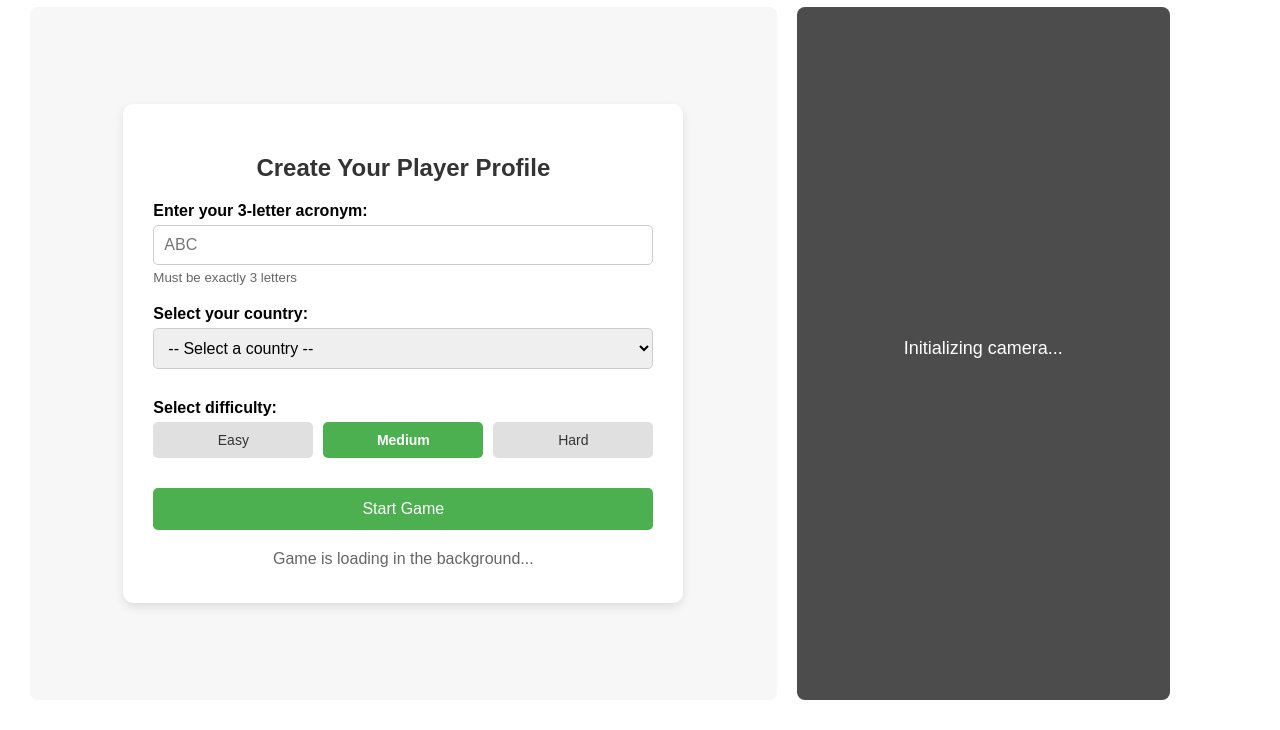
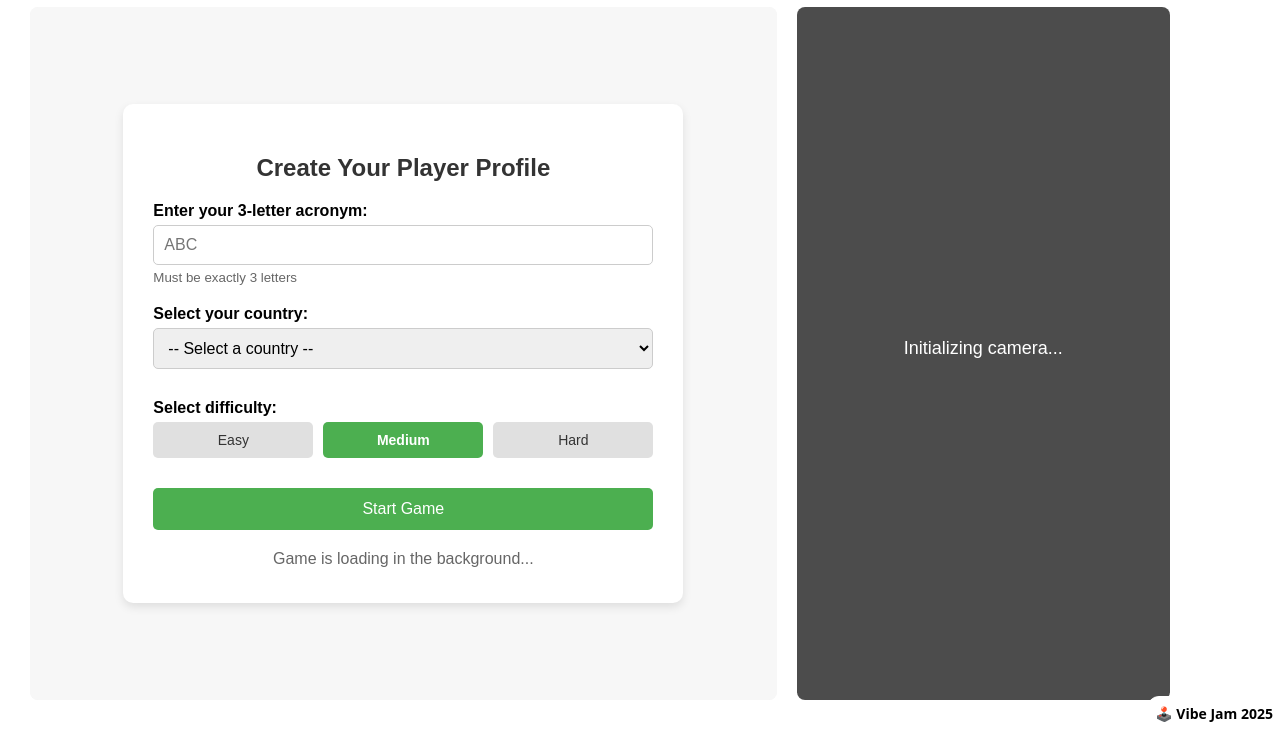
Before and after one commit to mirrash7/DinoWeb, a plain HTML site: page index.html in a window 1280 px wide. Shown: the part 70-800 px from the top of the page. Drawn offline with Linux system fonts and the light colour scheme.

Commit message:
Add Vibe Jam 2025 link

```diff
--- a/index.html
+++ b/index.html
@@ -49,5 +49,8 @@
     <script src="dino-game.js"></script>
     <script src="main.js"></script>
     <script src="user-profile.js"></script>
+
+    <!-- Add this right before the closing </body> tag -->
+    <a target="_blank" href="https://jam.pieter.com" style="font-family: 'system-ui', sans-serif; position: fixed; bottom: -1px; right: -1px; padding: 7px; font-size: 14px; font-weight: bold; background: #fff; color: #000; text-decoration: none; z-index: 10; border-top-left-radius: 12px; z-index: 10000; border: 1px solid #fff;">🕹️ Vibe Jam 2025</a>
 </body>
 </html>
```
